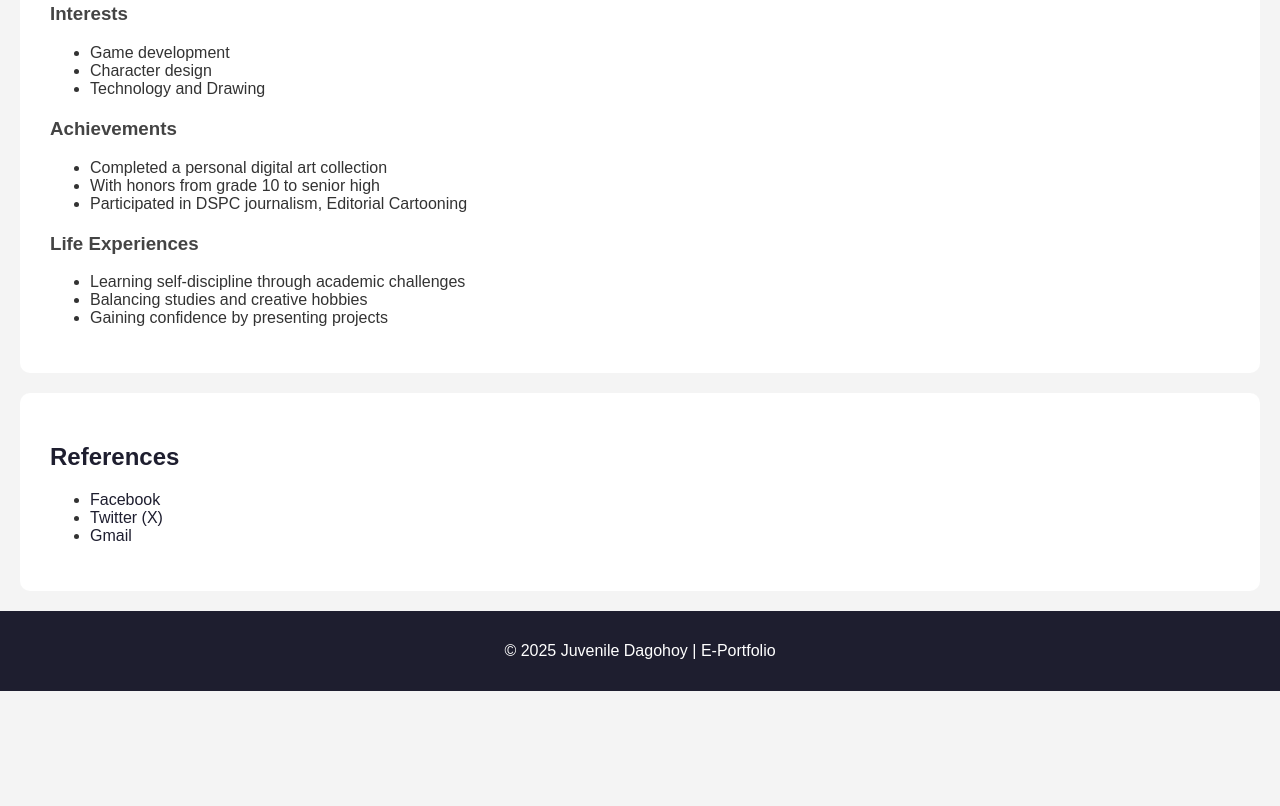
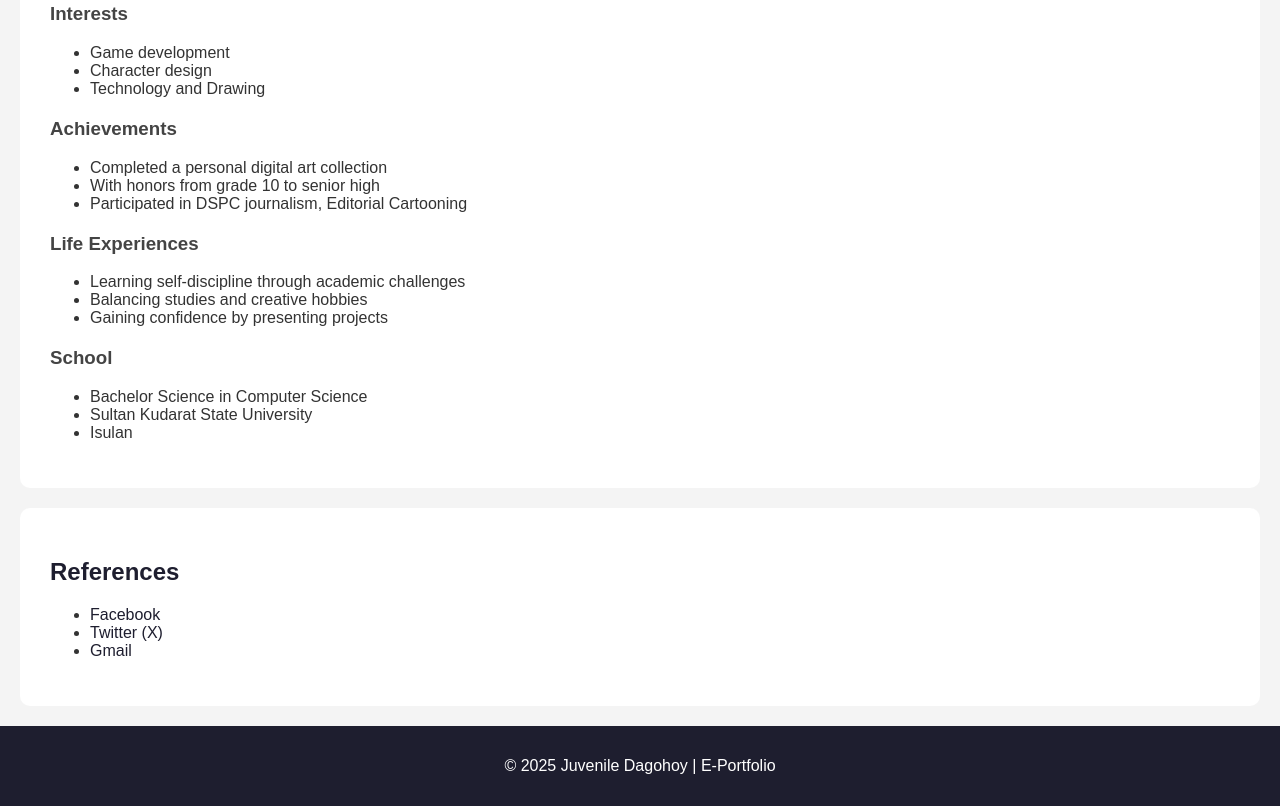
Before and after one commit to QWERTYS2021/JUV, a plain HTML site: page index.html in a window 1280 px wide. Shown: the part 764-1570 px from the top of the page. Before the commit the page ends 1455 px from the top, so only its background shows below. Drawn offline with Linux system fonts and the light colour scheme.

Commit message:
Add education details to index.html

```diff
--- a/index.html
+++ b/index.html
@@ -108,6 +108,13 @@
             <li>Balancing studies and creative hobbies</li>
             <li>Gaining confidence by presenting projects</li>
         </ul>
+
+        <h3>School</h3>
+        <ul>
+            <li>Bachelor Science in Computer Science</li>
+            <li>Sultan Kudarat State University</li>
+            <li>Isulan</li>
+        </ul>
     </section>
 
     <section>
```
